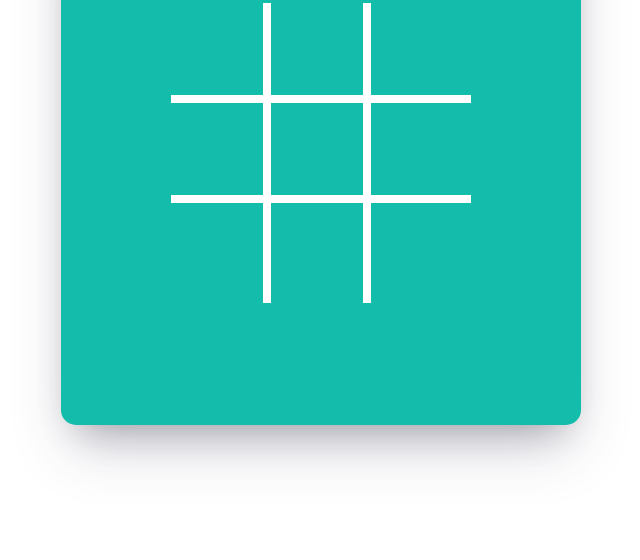
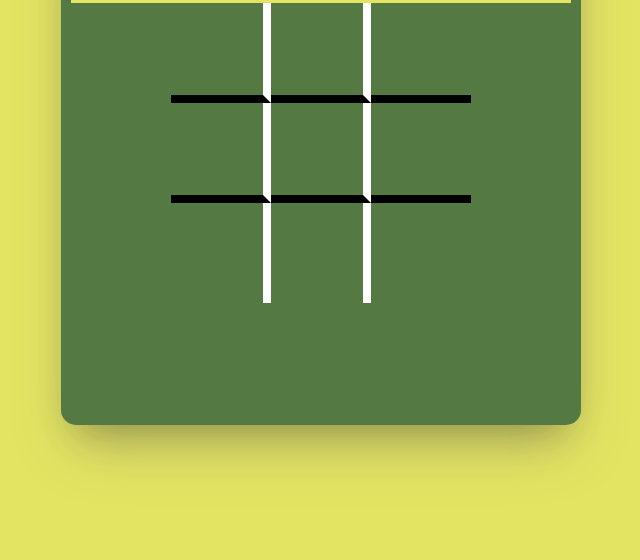
Before and after one commit to dheerajrathore007/web_fundamental_assignment.github.io, a plain HTML site: page tic_toc_toe/index.html in a window 1280 px wide. Shown: the part 240-800 px from the top of the page, without its empty margins (319-959 px from the left). Drawn offline with Linux system fonts and the light colour scheme.

Commit message:
Add files via upload

```diff
--- a/tic_toc_toe/style.css
+++ b/tic_toc_toe/style.css
@@ -1,11 +1,12 @@
 :root{
-    --primary-color:#14bcab;
+    --primary-color:#547943;
 }
 
 @import url('https://fonts.googleapis.com/css2?family=Roboto:wght@300&display=swap');
 *{
    padding: 0;
    margin: 0;
+   background-color: rgb(228, 228, 99);
 }
 body{
     display: flex;
@@ -59,6 +60,7 @@ body{
     grid-template-columns: 100px 100px 100px;
     grid-template-rows: 100px 100px 100px;
     cursor: pointer;
+    border-radius: 1px black;
 }
 .cell{
     color: greenyellow;
@@ -67,14 +69,15 @@ body{
     display: flex;
     justify-content: center;
     align-items: center;
+    border-radius: 0px black;
 }
 #cell1,#cell2,#cell4,#cell5{
     border-right: 1vh solid white;
-    border-bottom: 1vh solid white;
+    border-bottom: 1vh solid rgb(0, 0, 0);
 
 }
 #cell3,#cell6{
-    border-bottom: 1vh solid white;
+    border-bottom: 1vh solid rgb(0, 0, 0);
 }
 #cell7,#cell8{
     border-right: 1vh solid white;
@@ -87,7 +90,7 @@ body{
     content: "O";
 }
 .strike {
-    background-color: red;
+    background-color: rgb(73, 1, 241);
     position:absolute;
 
 }
```
